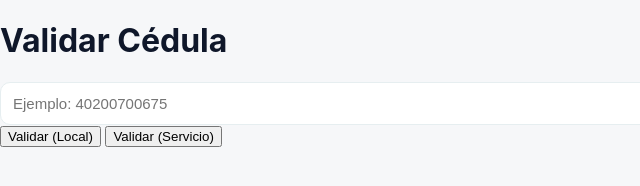
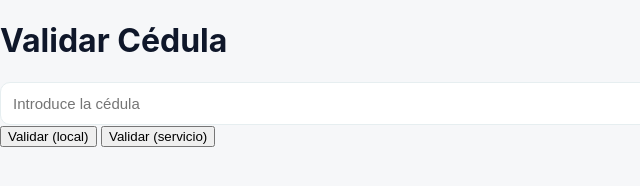
Before and after one commit to Yeri8/Servicio-Web-para-validar-la-c-dula-de-identidad-y-electoral-usando-el-m-dulo-10, a website: page public/public/index.html in a window 1280 px wide. Shown: the full height of the page, 0-640 px from the left. Drawn offline with Linux system fonts and the light colour scheme.

Commit message:
Update title and input elements in index.html

```diff
--- a/public/public/index.html
+++ b/public/public/index.html
@@ -2,18 +2,19 @@
 <html lang="es">
 <head>
     <meta charset="UTF-8" />
-    <title>Validar Cédula</title>
+    <title>Validador de Cédula - Módulo 10</title>
     <meta name="viewport" content="width=device-width, initial-scale=1.0">
     <link rel="stylesheet" href="styles.css">
 </head>
 <body>
+
     <h1>Validar Cédula</h1>
-
-    <input type="text" id="cedula" placeholder="Ejemplo: 40200700675">
-    <button onclick="validarLocal()">Validar (Local)</button>
-    <button onclick="validarServicio()">Validar (Servicio)</button>
+    <input type="text" id="cedulaInput" placeholder="Introduce la cédula">
+    <button onclick="validarLocal()">Validar (local)</button>
+    <button onclick="validarServicio()">Validar (servicio)</button>
     <p id="resultado"></p>
 
     <script src="script.js"></script>
+
 </body>
 </html>
```
